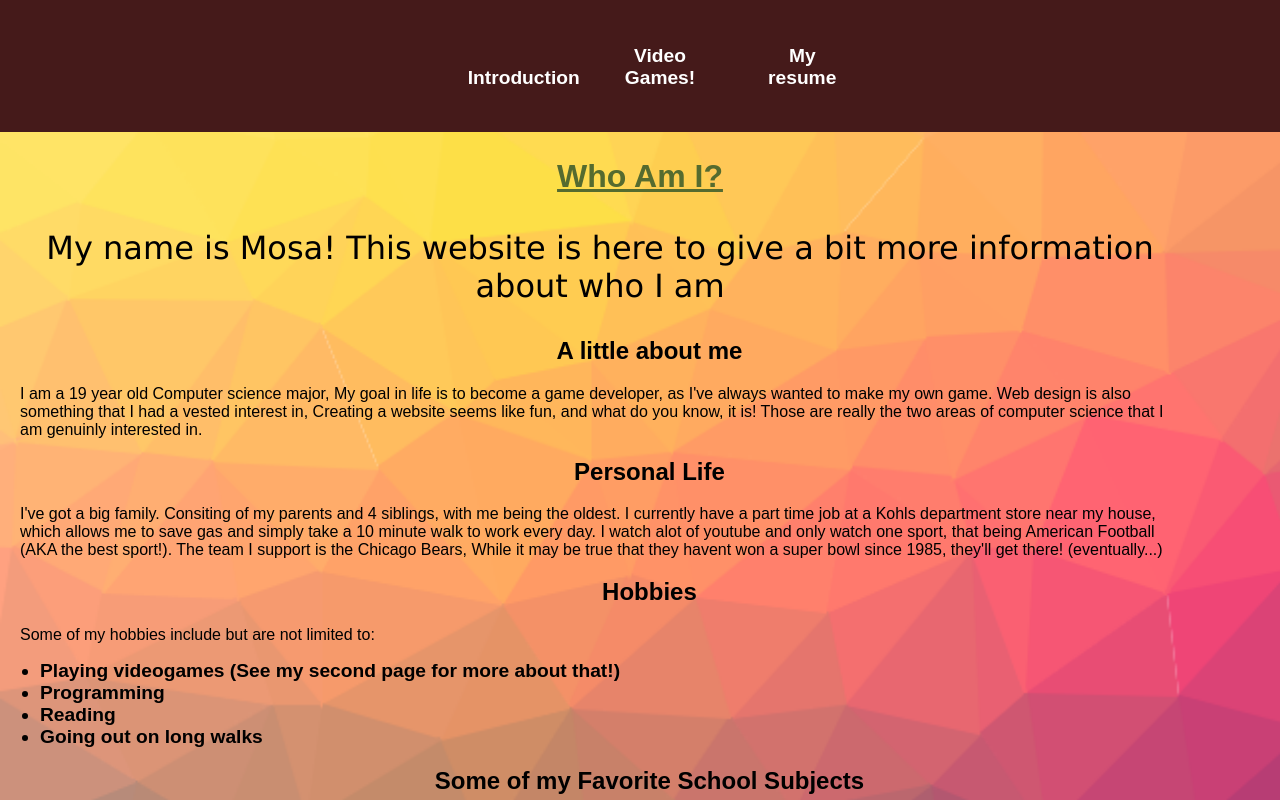
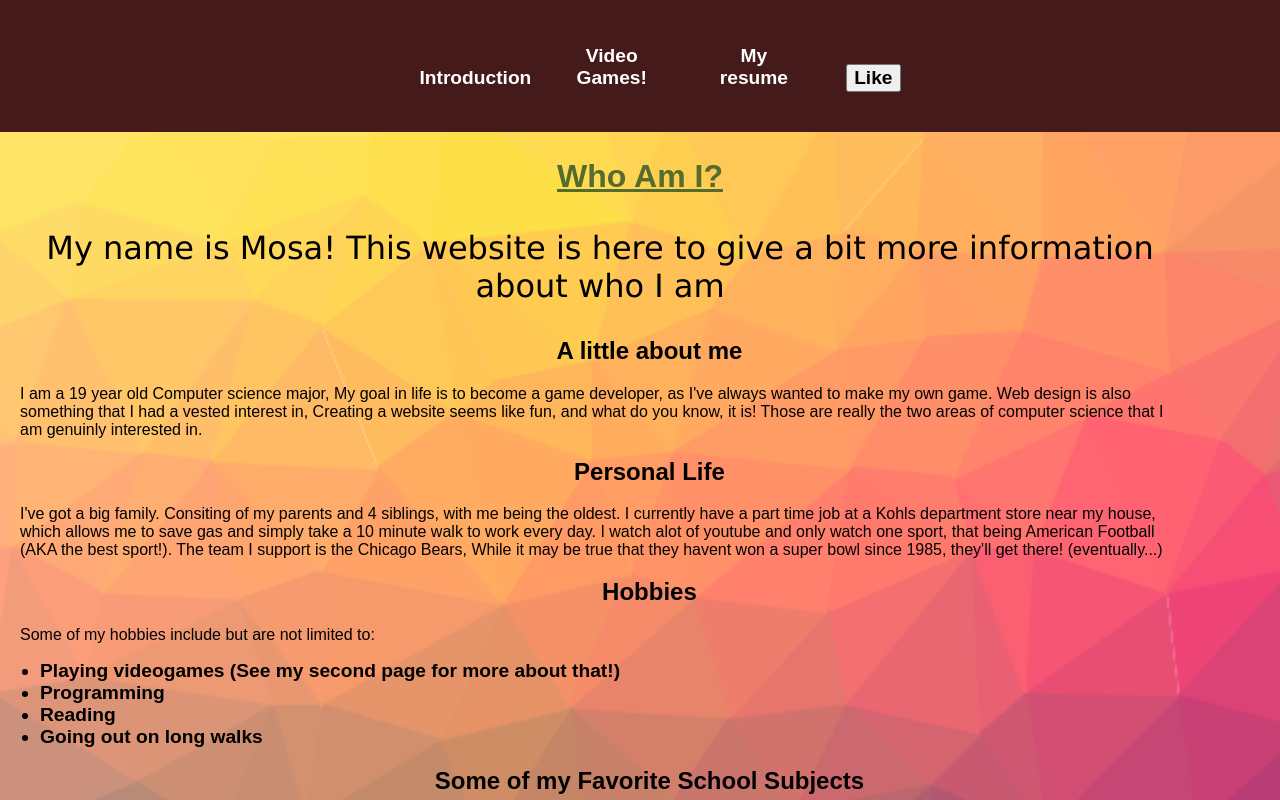
Before and after one commit to Mosa-code/Project3-JS, a plain HTML site: page index.html in a window 1280 px wide. Shown: the top 800 px of the page. Drawn offline with Linux system fonts and the light colour scheme.

Commit message:
Adding a like button to my website using javascript!

```diff
--- a/index.html
+++ b/index.html
@@ -11,6 +11,7 @@
   <link rel="stylesheet" type="text/css" href="style/normalize.css">
   <link rel="stylesheet" href="style/style.css">
   <link rel="stylesheet" href="style/MediaQueries.css">
+  <script type="text/javascript" src="script/script.js"></script>
   <title>Who is Mosa?</title>
 </head>
 <body class="onpage">
@@ -19,6 +20,7 @@
       <li id="onpage" class="page1"><a href="https://Mosa-code.github.io/Project-2-CSS/index.html" title="intropage">Introduction</a></li>
       <li class="page2"><a href="https://Mosa-code.github.io/Project-2-CSS/page2.html" title="videogames">Video Games!</a></li>
       <li class="page3"><a href="https://Mosa-code.github.io/Project-2-CSS/page3.html" title="resume">My resume</a></li>
+      <li><button id="btnLike" onclick="myFunction()">Like</button></li>
     </ul>
   </nav>
   <h1 class="Title">Who Am I?</h1>
--- /dev/null
+++ b/script/script.js
@@ -0,0 +1,8 @@
+function myFunction() {
+  let btn = document.getElementById("btnLike");
+  if(btn.innerText === 'Like') {
+    btn.innerText = 'Liked';
+  } else  {
+    btn.innerText = 'Like';
+  }
+}
```
